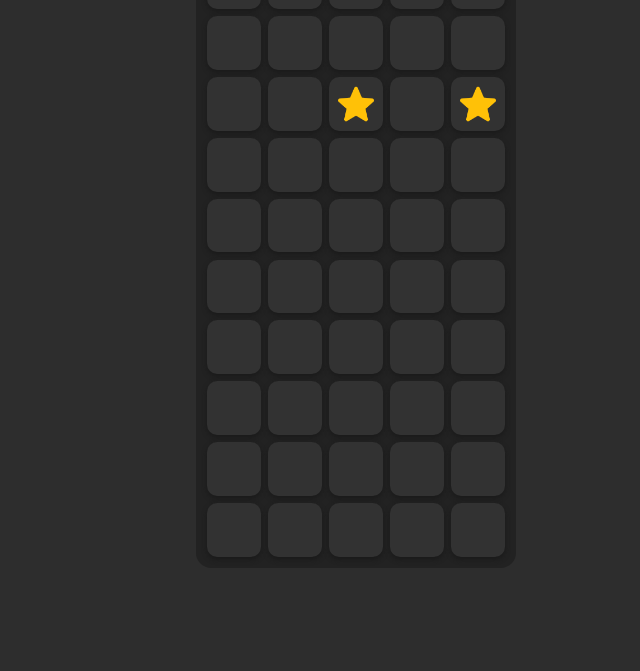
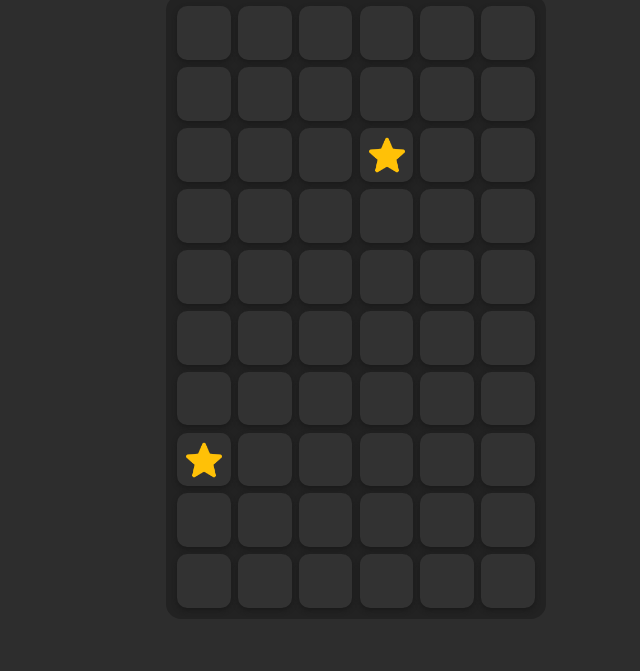
Before and after one commit to eliasvagan/minesweeper-js, a plain HTML site: page minesweeper/index.html in a window 1280 px wide. Shown: the part 201-872 px from the top of the page, without its empty margins (284-924 px from the left). Before the commit the page ends 800 px from the top, so only its background shows below. Drawn offline with Linux system fonts and the light colour scheme.

Commit message:
Github Pages format

```diff
--- a/minesweeper/index.html
+++ b/minesweeper/index.html
@@ -1,6 +1,37 @@
 <!DOCTYPE html>
 <html lang="en">
 <head>
+	<meta charset="utf-8">
+	<meta name="viewport" content="width=device-width,initial-scale=1"/>
+	<meta http-equiv="X-UA-Compatible" content="chrome=1, IE=edge">
+	<title>Title</title>
+
+	<style type="text/css">
+		html, body {
+			height: 100%;
+		}
+	        body {
+			margin: 0;
+			padding: 1em;
+		}
+		/*
+			Disable the default callout when you touch and hold a touch target.
+			and disable user from selecting content (dragging).
+		*/
+		*:not(input,textarea) {
+			-webkit-touch-callout: none;
+			-webkit-user-select: none;
+			-khtml-user-select: none;
+			-moz-user-select: none;
+			-ms-user-select: none;
+			user-select: none;
+		}
+	</style>
+	<script>
+		document.body.addEventListener("touchmove", function(e) {
+			e.preventDefault();
+		},false);
+	</script>
 	<link rel="preconnect" href="https://fonts.gstatic.com">
 	<link href="https://fonts.googleapis.com/css2?family=JetBrains+Mono:wght@300;500;700&display=swap" rel="stylesheet">
 	<link rel="stylesheet" href="main.css">
@@ -9,13 +40,16 @@
 	<title>Minesweeper</title>
 </head>
 <body>
-
-<div id="board"></div>
+<div class="game-app">
+	<div id="board"></div>
+</div>
 
 <script type="text/javascript">
+
 	const board = document.getElementById('board');
+
 	const settings = {
-		width: 5,
+		width: 6,
 		height: 10,
 		mineRate: 0.25, // 0 < value < 1
 		easyTiles: 2,
@@ -28,8 +62,6 @@
 
 	const game = new MineSweeper(board, settings, debugSettings);
 
-
-
 </script>
 </body>
 </html>
--- a/minesweeper/main.css
+++ b/minesweeper/main.css
@@ -5,10 +5,18 @@ body {
 	font-weight: 500;
 	font-size: 1.6em;
 }
+.game-app {
+	max-width: 95vw;
+	display: flex;
+	justify-content: center;
+	align-items: center;
+	padding: 1em;
+}
+
 table {
 	border-collapse: collapse;
 	background-color: #222222;
-	margin: auto;
+	margin: 1em;
 	border-radius: 0.6em;
 	 -webkit-touch-callout: none; /* iOS Safari */
 -webkit-user-select: none; /* Safari */
```
Also changed, not shown: index.html (added, +19 -0 lines).
